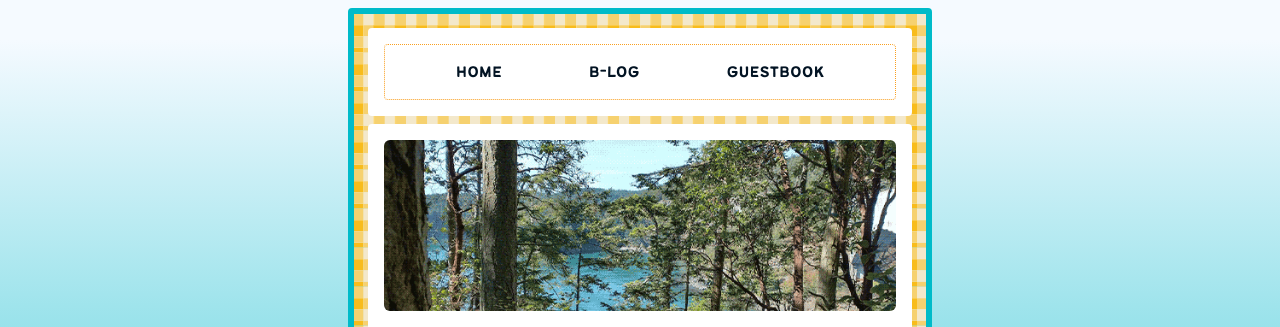
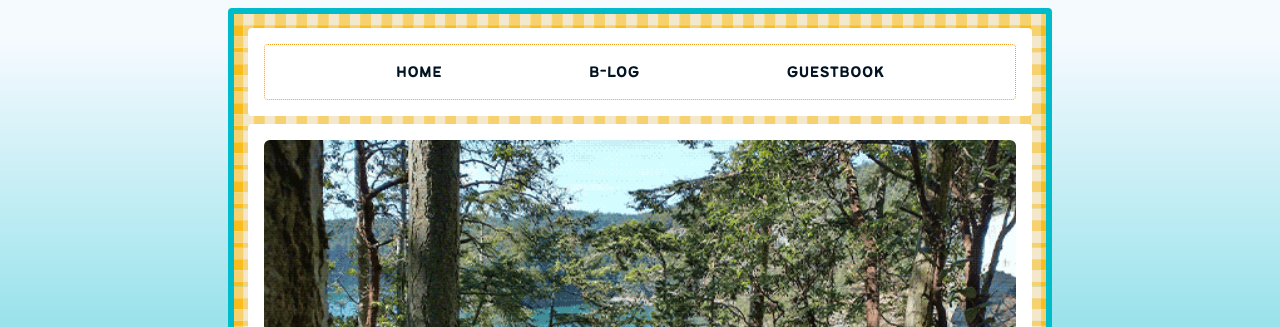
Before and after one commit to lavenderloops/nataliebike, a plain HTML site: page index.html in a window 1280 px wide. Shown: the top 327 px of the page. Drawn offline with Linux system fonts and the light colour scheme.

Commit message:
small edit

```diff
--- a/style.css
+++ b/style.css
@@ -386,7 +386,7 @@ p {
 
 .letter {
     /* background-image: url(/images/letterBG.png); */
-    width: 560px;
+
     box-shadow: none;
     border: 6px solid var(--surf-blue);
 }
```
